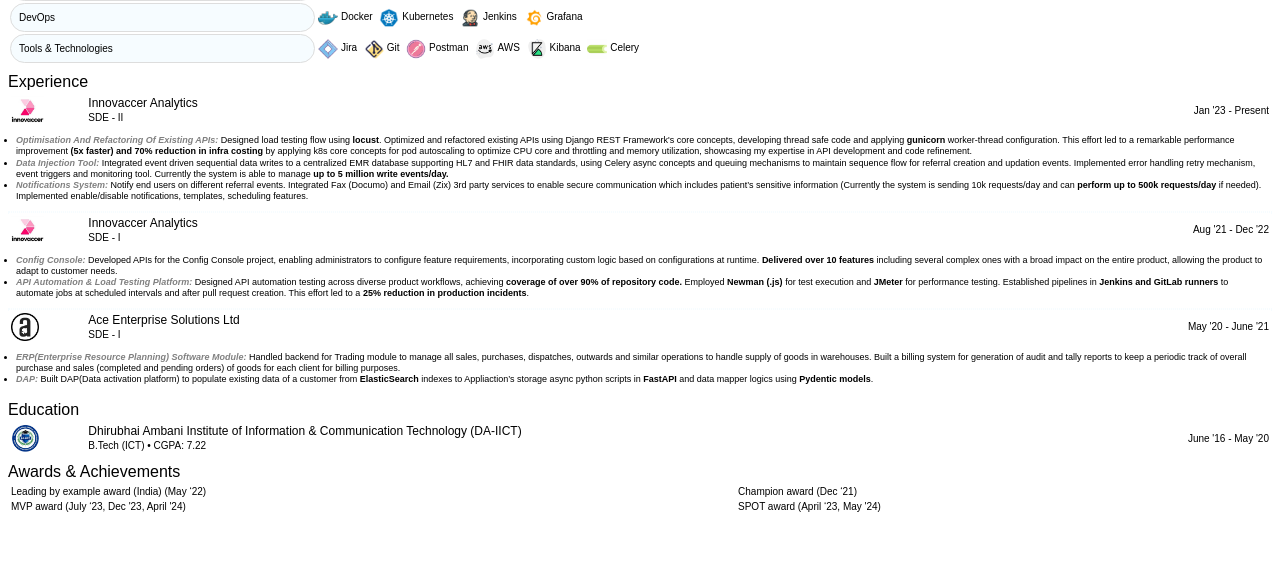
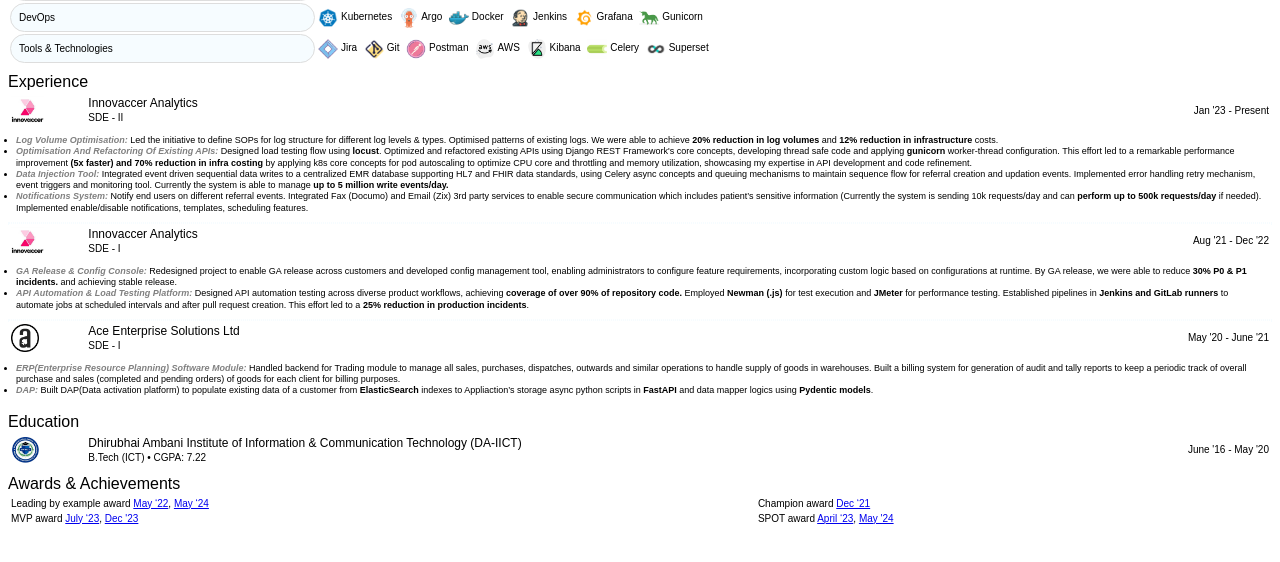
Before and after one commit to Nilay103/Resume-24, a plain HTML site: page index.html in a window 1280 px wide. Shown: the part 158-720 px from the top of the page. Drawn offline with Linux system fonts and the light colour scheme.

Commit message:
feat(nilay): designed resume having content for dec24

```diff
--- a/index.html
+++ b/index.html
@@ -72,14 +72,18 @@
                     DevOps
                 </td>
                 <td>
+                    <img src="./icons/devops/k8s.png" class="icon" style="width: fit-content;">
+                    <a class="unstyle-a">Kubernetes</a>
+                    <img src="./icons/devops/argo.png" class="icon" style="width: fit-content;">
+                    <a class="unstyle-a">Argo</a>
                     <img src="./icons/devops/docker.png" class="icon">
                     <a class="unstyle-a">Docker</a>
-                    <img src="./icons/devops/k8s.png" class="icon" style="width: fit-content;">
-                    <a class="unstyle-a">Kubernetes</a>
                     <img src="./icons/devops/jenkins.png" class="icon">
                     <a class="unstyle-a">Jenkins</a>
                     <img src="./icons/devops/grafana.png" class="icon">
                     <a class="unstyle-a">Grafana</a>
+                    <img src="./icons/devops/gunicorn.png" class="icon">
+                    <a class="unstyle-a">Gunicorn</a>
                 </td>
             </tr>
             <tr>
@@ -99,6 +103,8 @@
                     <a class="unstyle-a">Kibana</a>
                     <img src="./icons/tools/celery.png" class="icon">
                     <a class="unstyle-a">Celery</a>
+                    <img src="./icons/tools/superset.png" class="icon">
+                    <a class="unstyle-a">Superset</a>
                 </td>
             </tr>
         </table>
@@ -120,6 +126,9 @@
                 </tr>
         </table>
         <ul>
+            <li>
+                <b>Log Volume Optimisation: </b> Led the initiative to define SOPs for log structure for different log levels & types. Optimised patterns of existing logs. We were able to achieve <span class="highlight">20% reduction in log volumes</span> and <span class="highlight">12% reduction in infrastructure</span> costs.
+            </li>
             <li>
                 <b>Optimisation And Refactoring Of Existing APIs: </b>Designed load testing flow using <span class="highlight">locust</span>. Optimized and refactored existing APIs using Django REST Framework's core concepts, developing thread safe code and applying <span class="highlight"> gunicorn </span> worker-thread configuration. This effort led to a remarkable performance improvement <span class="highlight">(5x faster) and 70% reduction in infra costing</span> by applying k8s core concepts for pod autoscaling to optimize CPU core and throttling and memory utilization, showcasing my expertise in API development and code refinement.
             </li>
@@ -147,7 +156,7 @@
         </table>
         <ul>
             <li>
-                <b>Config Console: </b>Developed APIs for the Config Console project, enabling administrators to configure feature requirements, incorporating custom logic based on configurations at runtime. <span class="highlight">Delivered over 10 features </span>including several complex ones with a broad impact on the entire product, allowing the product to adapt to customer needs.
+                <b>GA Release & Config Console: </b>Redesigned project to enable GA release across customers and developed config management tool, enabling administrators to configure feature requirements, incorporating custom logic based on configurations at runtime. By GA release, we were able to reduce<span class="highlight"> 30% P0 & P1 incidents.</span> and achieving stable release.
             </li>
             <li>
                 <b>API Automation & Load Testing Platform:</b> Designed API automation testing across diverse product workflows, achieving <span class="highlight">coverage of over 90% of repository code.</span> Employed <span class="highlight">Newman (.js)</span> for test execution and <span class="highlight">JMeter</span> for performance testing. Established pipelines in <span class="highlight">Jenkins and GitLab runners</span> to automate jobs at scheduled intervals and after pull request creation. This effort led to a <span class="highlight">25% reduction in production incidents</span>.
@@ -199,18 +208,25 @@
         <table>
             <tr>
                 <td>
-                    Leading by example award (India) (May ‘22)
+                    Leading by example award
+                        <a href="https://drive.google.com/file/d/1WhGQ0Nm4UyM9lMaDRf6P5NNrd8qBmmdx/view?usp=sharing">May ‘22</a>,
+                        <a href="https://drive.google.com/file/d/1U9VxIAA-WDkCqTMN7VuVSsYjyj6PO1cO/view?usp=sharing">May ‘24</a>
                 </td>
                 <td>
-                    Champion award (Dec ‘21)
+                    Champion award
+                        <a href="https://drive.google.com/file/d/13I8GuwBAH5tYOmPAnJ_V_JZ-JLIllw5k/view?usp=sharing">Dec ‘21</a>
                 </td>
             </tr>
             <tr>
                 <td>
-                    MVP award (July ‘23, Dec '23, April '24)
+                    MVP award
+                        <a href="https://drive.google.com/file/d/1y7hAkP-TjC6cgWUOClN7JpU22ZDLj1Qw/view?usp=sharing">July ‘23</a>,
+                        <a href="https://drive.google.com/file/d/1E_GbDs9NYFWLvQjFfKlC0hAJzvoCtioJ/view?usp=sharing">Dec '23</a>
                 </td>
                 <td>
-                    SPOT award (April ‘23, May '24)
+                    SPOT award
+                        <a href="https://drive.google.com/file/d/1S6kUzrvD6JCb8HJuGpT4PyEkOobnMIew/view?usp=sharing">April ‘23</a>,
+                        <a href="https://drive.google.com/file/d/1Vy2Ec8oaiU__fAxl24ulY99_NxRH-qPN/view?usp=sharing">May '24</a>
                 </td>
             </tr>
         </table>
```
Also changed, not shown: icons/devops/argo.png (added), icons/devops/gunicorn.png (added), icons/tools/superset.png (added).
